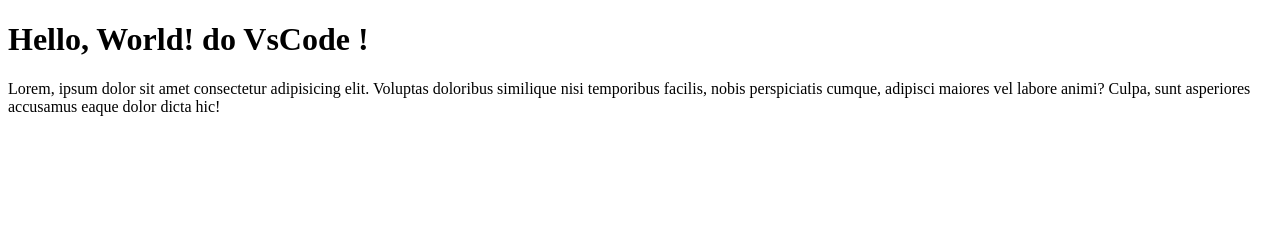
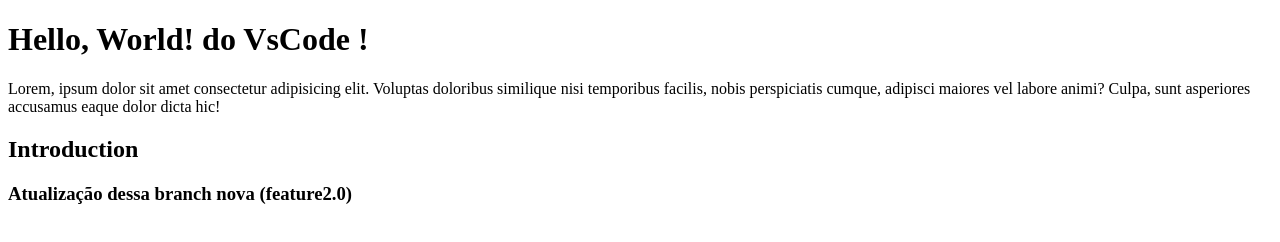
Before and after one commit to edskate/texte-vscode, a plain HTML site: page index.html in a window 1280 px wide. Drawn offline with Linux system fonts and the light colour scheme.

Commit message:
Atuakização nova

```diff
--- a/index.html
+++ b/index.html
@@ -8,5 +8,8 @@
 <body>
     <h1>Hello, World! do VsCode !</h1>
     <p>Lorem, ipsum dolor sit amet consectetur adipisicing elit. Voluptas doloribus similique nisi temporibus facilis, nobis perspiciatis cumque, adipisci maiores vel labore animi? Culpa, sunt asperiores accusamus eaque dolor dicta hic!</p>
+
+    <h2>Introduction</h2>
+    <h3>Atualização dessa branch nova (feature2.0)</h3>
 </body>
 </html>
```
